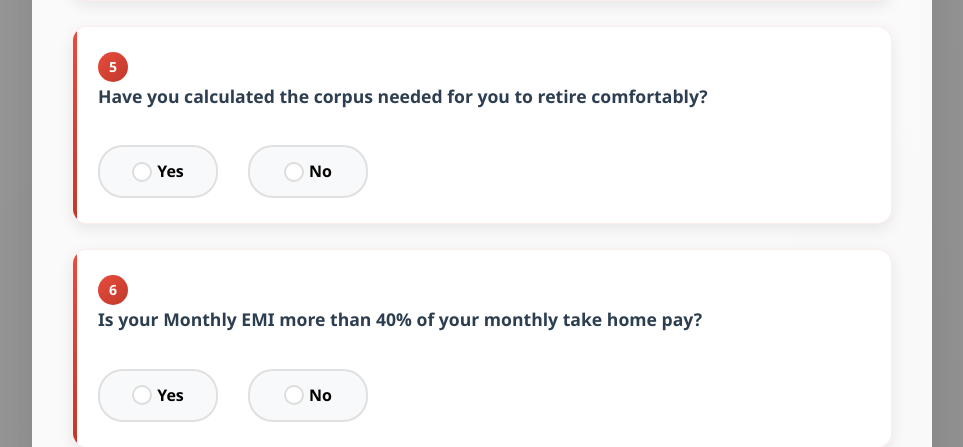
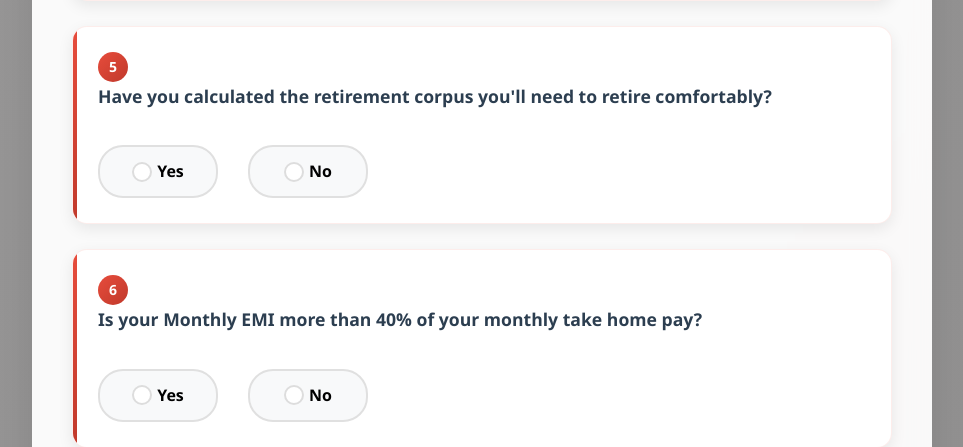
Before and after one commit to HarshitDAFO/Doctor-financial-assessment, a Flask app: page / in a window 1280 px wide. Shown: the part 1219-1666 px from the top of the page, without its empty margins (158-1121 px from the left). Run offline with Flask 3, Linux system fonts and the light colour scheme.

Commit message:
Update index.html

```diff
--- a/templates/index.html
+++ b/templates/index.html
@@ -400,7 +400,7 @@
 
                 <div class="question-card">
                     <span class="question-number">5</span>
-                    <div class="question-text">Have you calculated the corpus needed for you to retire comfortably?</div>
+                    <div class="question-text">Have you calculated the retirement corpus you'll need to retire comfortably?</div>
                     <div class="radio-group">
                         <label class="radio-option">
                             <input type="radio" name="q4" value="yes" required>
```
